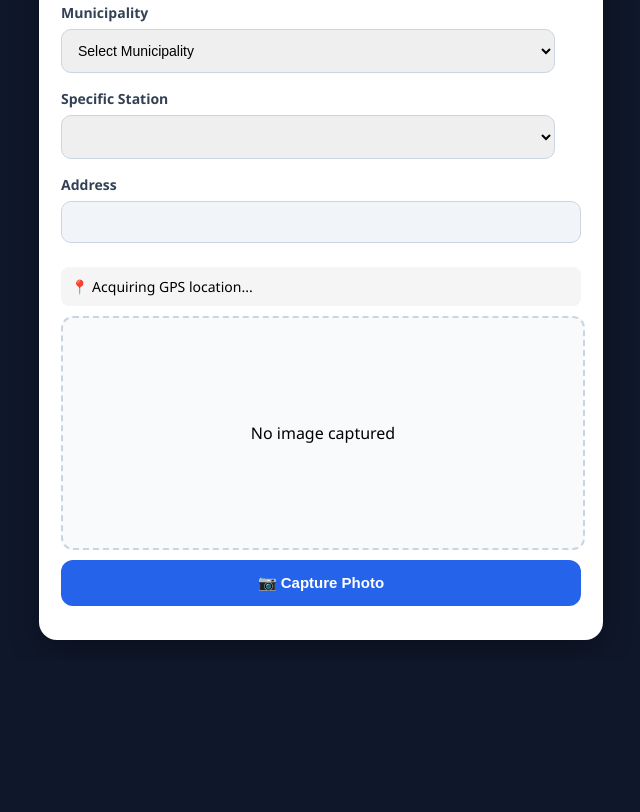
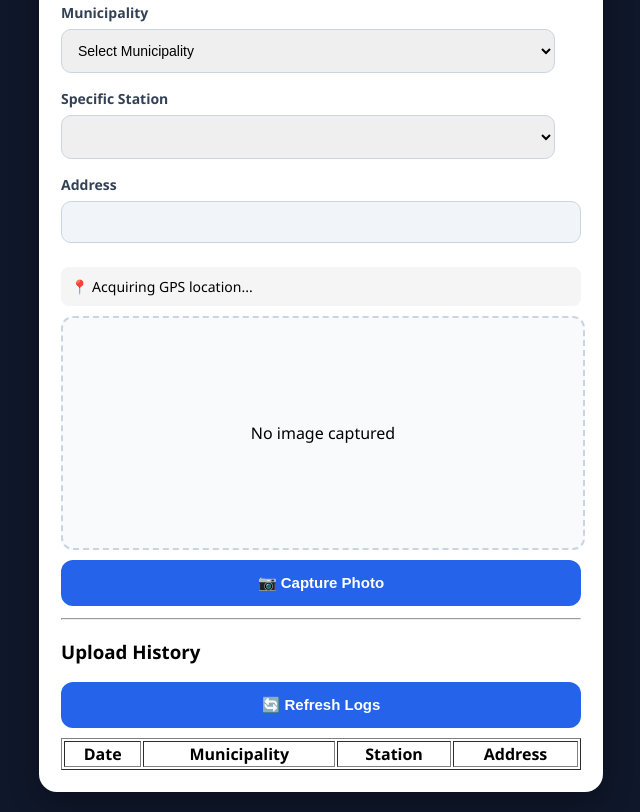
Before and after one commit to pipsojt/Fuel-Monitoring, a plain HTML site: page index.html in a window 1280 px wide. Shown: the part 339-1151 px from the top of the page, without its empty margins (319-959 px from the left). Before the commit the page ends 999 px from the top, so only its background shows below. Drawn offline with Linux system fonts and the light colour scheme; no server answers.

Commit message:
Update index.html

```diff
--- a/index.html
+++ b/index.html
@@ -45,6 +45,24 @@
         <button onclick="openCamera()">📷 Capture Photo</button>
         <input type="file" id="camera" accept="image/*" capture="environment" hidden>
         <div id="status" class="status"></div>
+
+        <hr>
+
+        <h3>Upload History</h3>
+
+        <button onclick="loadLogs()">🔄 Refresh Logs</button>
+
+        <table id="logsTable" border="1" style="width:100%;margin-top:10px;">
+            <thead>
+                <tr>
+                    <th>Date</th>
+                    <th>Municipality</th>
+                    <th>Station</th>
+                    <th>Address</th>
+                </tr>
+            </thead>
+            <tbody></tbody>
+        </table>
 
     </div>
 
@@ -261,7 +279,7 @@
 
     // CONNECTION FOR GDRIVE BACKEND
     const SCRIPT_URL =
-    "https://script.google.com/macros/s/AKfycbwAIu8emOgVWGK83G5Hx29-w_xrPvPiaVy0H--5Ncbh8FdrogsY7xMeOnidYzkheVU8/exec";
+    "https://script.google.com/macros/s/AKfycbyTgpV86gIywiFoC-2h-Ahfu7Q4e9sVDMCIdXcYAmZS-Rk0eCFox3MdGcmuijPYosWz3w/exec";
 
     // Set today's date in the date input
     const today = new Date().toISOString().split("T")[0];
@@ -531,6 +549,38 @@
 
         });
     }
+
+    function loadLogs() {
+
+        fetch(SCRIPT_URL + "?action=logs")
+            .then(response => response.json())
+            .then(data => {
+
+                const tbody =
+                    document.querySelector("#logsTable tbody");
+
+                tbody.innerHTML = "";
+
+                data.reverse().forEach(row => {
+
+                    tbody.innerHTML += `
+                        <tr>
+                            <td>${row.date}</td>
+                            <td>${row.municipality}</td>
+                            <td>${row.station}</td>
+                            <td>${row.address}</td>
+                        </tr>
+                    `;
+                });
+
+            })
+            .catch(error => {
+                console.error(error);
+            });
+    }
+
+    // Load automatically when page opens
+    loadLogs();
 </script>
 </body>
 </html>
```
